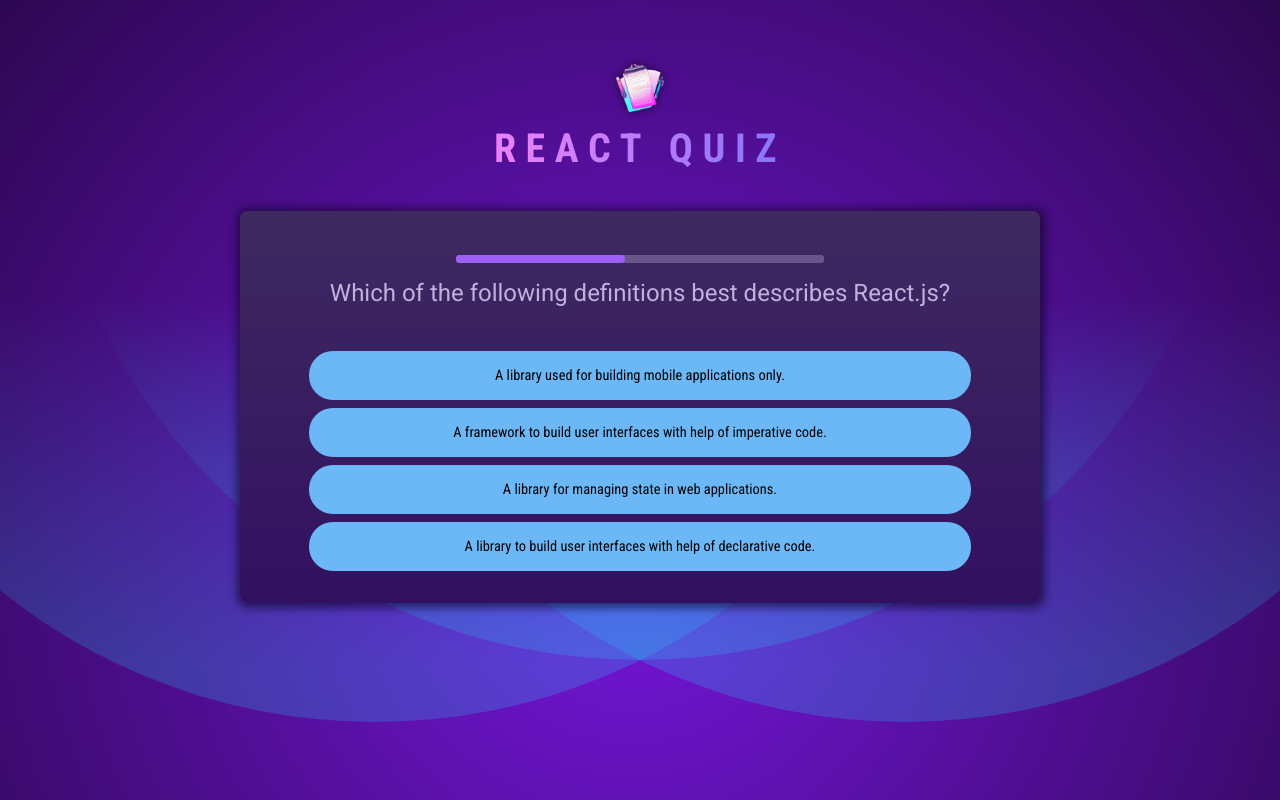
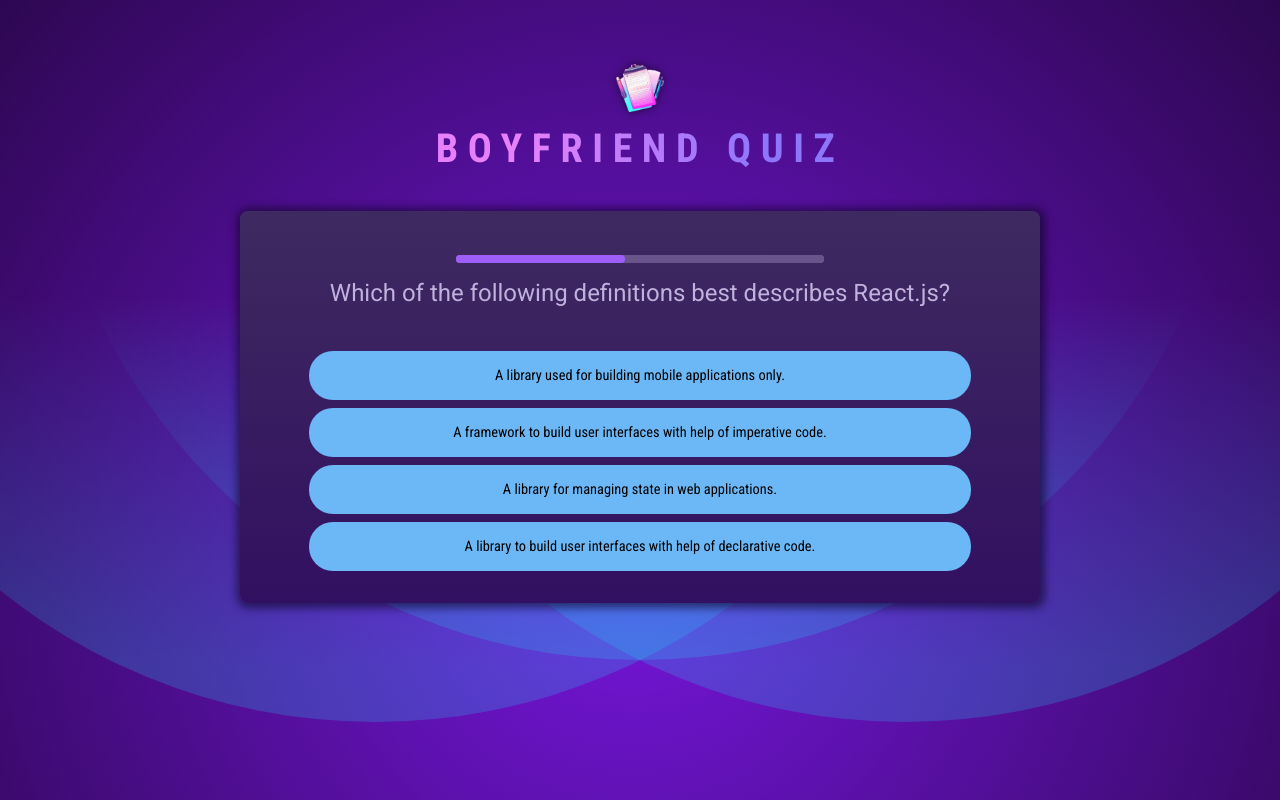
Before and after one commit to AjeteKr/quizApp, a React (Vite) app: page / in a window 1280 px wide. Built offline with nearby package versions, Linux system fonts and the light colour scheme.

Commit message:
Update Header.jsx

```diff
--- a/src/components/Header.jsx
+++ b/src/components/Header.jsx
@@ -4,7 +4,7 @@
 export default function Header() {
     return <header>
             <img src={logoImg} alt="Quiz logo"/>
-            <h1>React Quiz</h1>
+            <h1>Boyfriend Quiz</h1>
         </header>
 
 }
```
